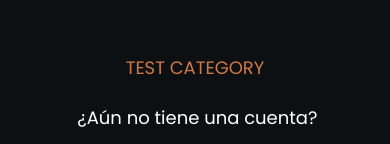
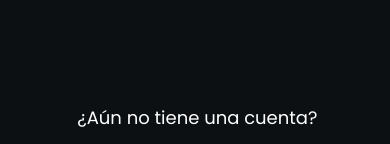
Before and after one commit to AnabolicInc/FrontendVueltaAlMenu-DSM, a React Native app: screen /Login in a window 390 px wide. Shown: the part 591-735 px from the top of the page. Built offline with nearby package versions, Linux system fonts and the light colour scheme.

Commit message:
Deleting no used readme files

```diff
--- a/src/Presentation/screens/login/LoginScreen.tsx
+++ b/src/Presentation/screens/login/LoginScreen.tsx
@@ -51,13 +51,6 @@ const LoginScreen = ({ navigation,route }: Props) => {
           </Pressable>
         </View>
 
-        <View style={[styles.signUpContainer, {top: 625}]}>
-          <Pressable  onPress={() => navigation.navigate('Category') }>
-            <Text style={styles.signUpLink}>TEST CATEGORY</Text>
-          </Pressable>
-        </View>
-
-
     </View>
 
   )
```
Also changed, not shown: src/Data/README.md (deleted), src/Domain/README.md (deleted), src/Presentation/screens/README.md (deleted).
